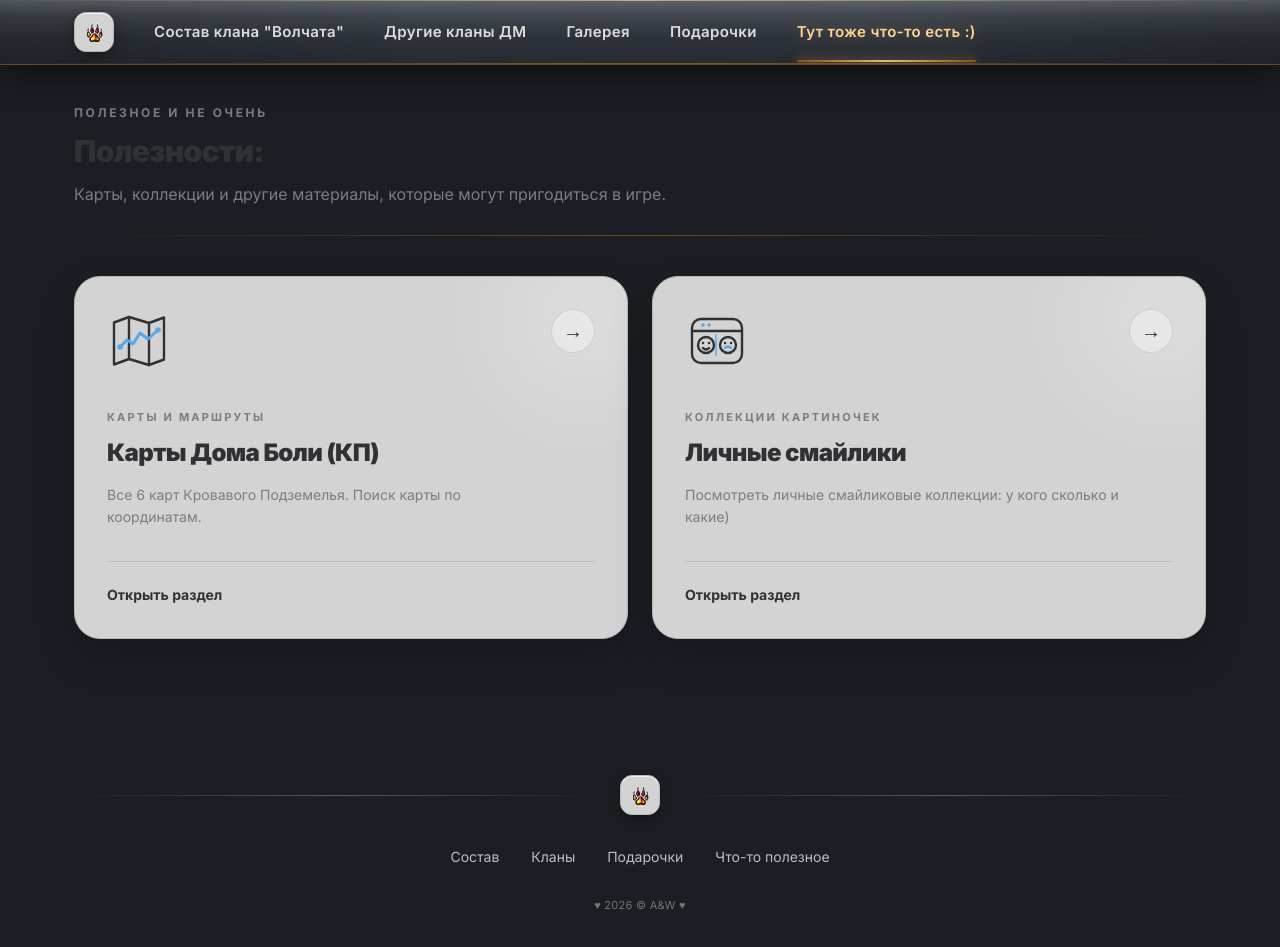
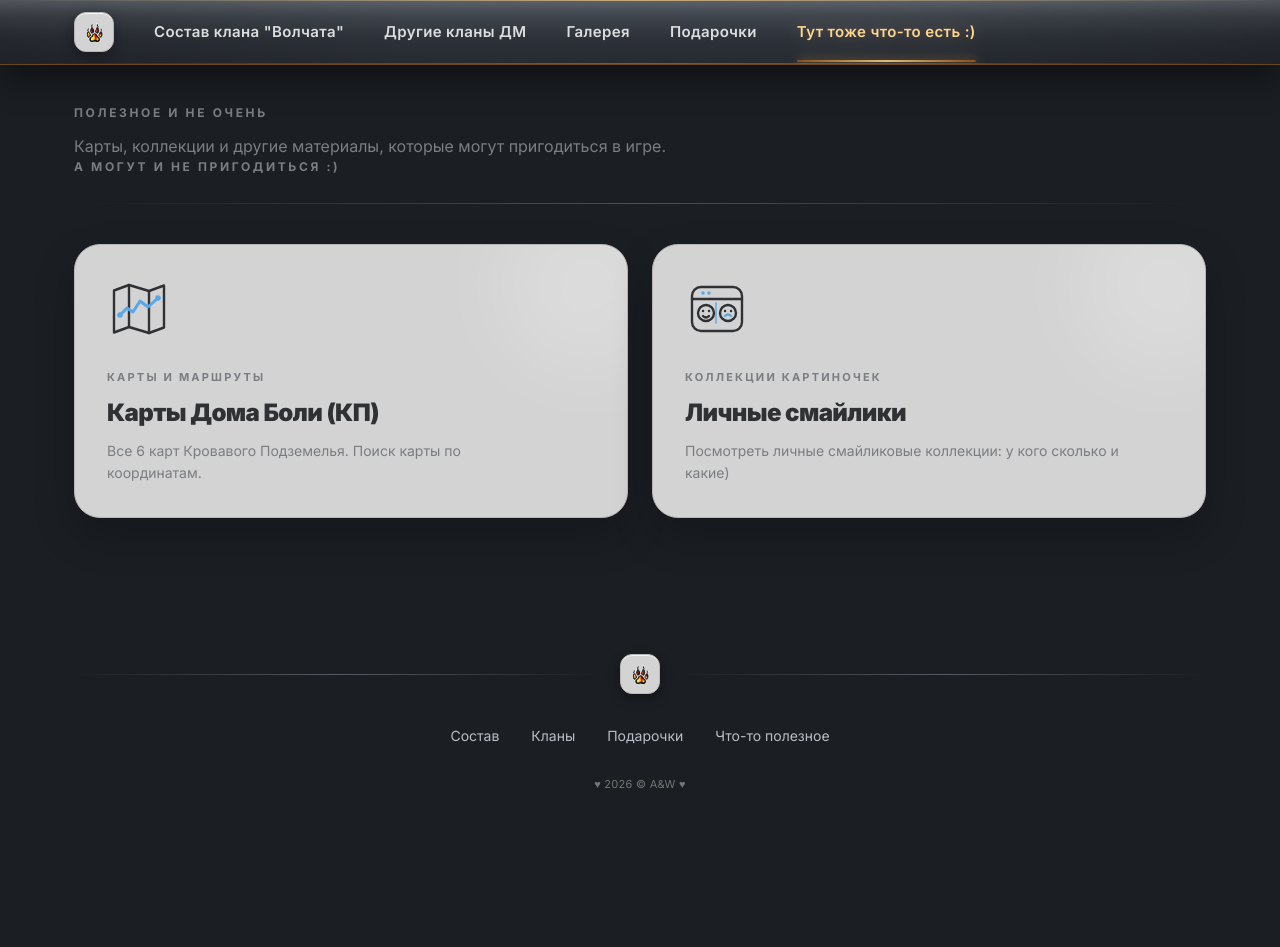
Before and after one commit to reverie-w-sh/dm-portal, a Next.js app: page /links in a window 1280 px wide. After the commit the page ends 826 px from the top, so only its background shows below. Built offline with nearby package versions, Linux system fonts and the light colour scheme.

Commit message:
Update page.tsx

```diff
--- a/src/app/links/page.tsx
+++ b/src/app/links/page.tsx
@@ -31,14 +31,12 @@ export default function LinksPage() {
           Полезное и не очень
         </p>
 
-        <h1 className="text-3xl font-black text-ink tracking-tight">
-          Полезности:
-        </h1>
-
         <p className="text-ink-muted mt-3 max-w-2xl leading-relaxed">
           Карты, коллекции и другие материалы, которые могут пригодиться в игре.
         </p>
-
+        <p className="text-xs font-bold uppercase tracking-[0.22em] text-ink-muted mb-3">
+          А могут и не пригодиться :)
+        </p>
         <div className="divider-accent mt-7" />
       </div>
 
@@ -55,15 +53,11 @@ export default function LinksPage() {
               <div className="absolute -right-12 -top-12 w-44 h-44 rounded-full bg-white/20 blur-2xl pointer-events-none" />
 
               <div className="relative">
-                <div className="flex items-start justify-between gap-6">
-                  <Icon className="w-16 h-16 text-ink transition-transform duration-300 group-hover:scale-[1.04]" />
+                <div className="flex items-start">
+  <Icon className="w-16 h-16 text-ink transition-transform duration-300 group-hover:scale-[1.04]" />
+</div>
 
-                  <div className="w-11 h-11 shrink-0 rounded-full border border-black/10 bg-white/35 flex items-center justify-center text-xl text-ink transition-all duration-300 group-hover:bg-white/70 group-hover:translate-x-1">
-                    →
-                  </div>
-                </div>
-
-                <div className="mt-9">
+                <div className="mt-7">
                   <p className="text-[11px] font-bold uppercase tracking-[0.2em] text-ink-muted mb-3">
                     {item.category}
                   </p>
@@ -72,16 +66,11 @@ export default function LinksPage() {
                     {item.title}
                   </h2>
 
-                  <p className="text-ink-muted text-sm leading-relaxed mt-4 max-w-md">
+                  <p className="text-ink-muted text-sm leading-relaxed mt-3 max-w-md">
                     {item.description}
                   </p>
                 </div>
 
-                <div className="mt-8 pt-5 border-t border-black/10">
-                  <span className="text-sm font-bold text-ink">
-                    Открыть раздел
-                  </span>
-                </div>
               </div>
             </Link>
           );
```
